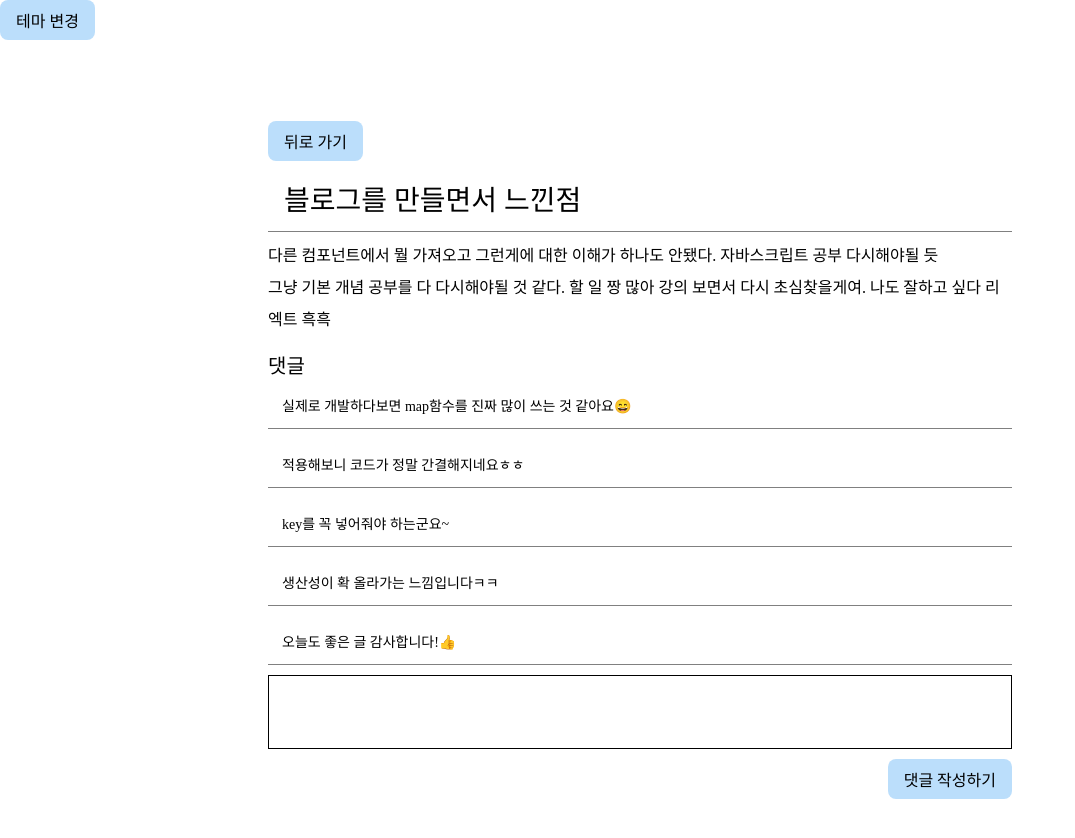
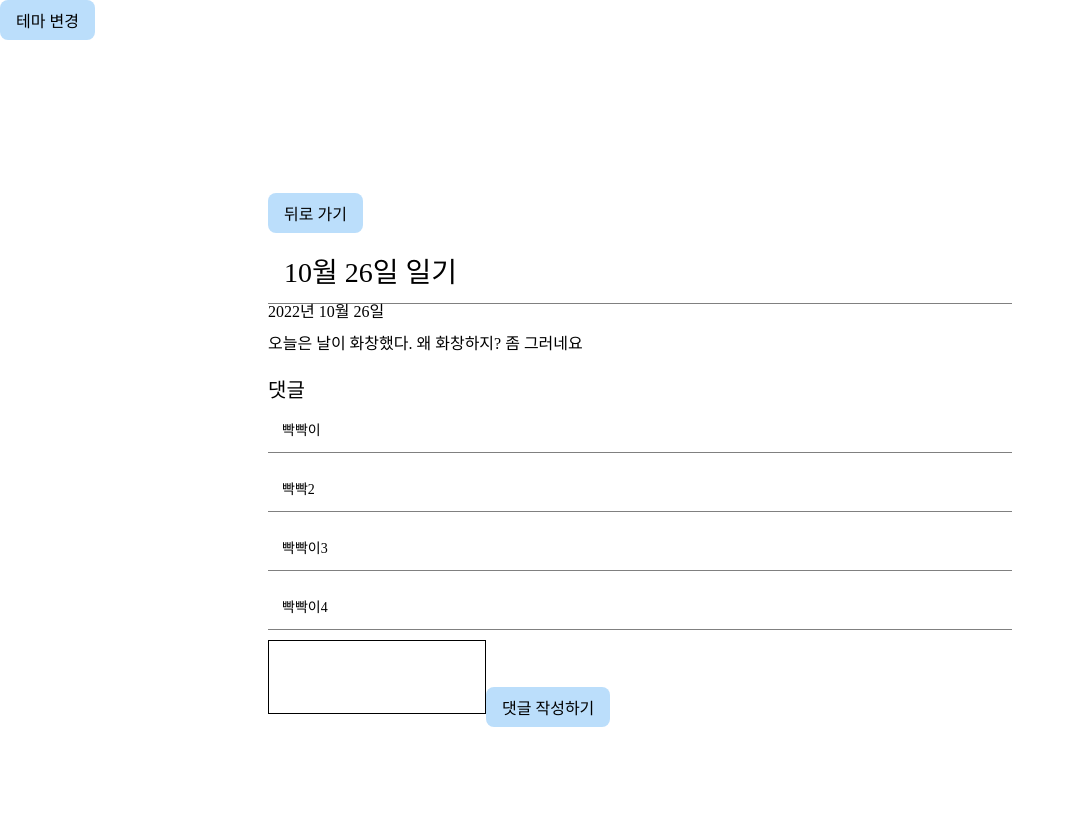
Before and after one commit to oxxun21/react_mini_blog, a React (Create React App) app: page /post/1 in a window 1280 px wide. Shown: the top 838 px of the page, without its empty margins (0-1075 px from the left). Built offline with nearby package versions, Linux system fonts and the light colour scheme.

Commit message:
댓글 추가 feat. 롬

```diff
--- a/src/App.js
+++ b/src/App.js
@@ -39,6 +39,146 @@ const darkMode = {
 function App(props) {
     const [ isDark, setIsDark ] = useState(false)
 
+
+    const [postItems, setPostItems] = useState([
+        {
+          id : "1",
+          title: "10월 26일 일기",
+          date: "2022년 10월 26일",
+          contents: "오늘은 날이 화창했다. 왜 화창하지? 좀 그러네요 ",
+          comments: [{
+            commentId : "1",
+            commentDate: "2022년 10월 31일",
+            comment:"빡빡이",
+          },{
+           commentId : "2",
+            commentDate: "2022년 11월 31일",
+            comment:"빡빡2",
+          },{
+            commentId: "3",
+            commentDate: "2022년 12월 31일",
+            comment:"빡빡이3",
+          },{
+            commentId : "4",
+            commentDate: "2022년 12월 31일",
+            comment:"빡빡이4",
+          }
+          ]
+        },
+        {
+            id : "2",
+          title: "10월 21일 일기",
+          date: "2022년 10월 21일",
+          contents: "오늘은 날이 화창했다. 왜 화창하지? 좀 그러네요 ",
+          comments: [{
+            commentId : "1",
+            commentDate: "2022년 10월 31일",
+            comment:"빡빡이",
+          },{
+           commentId : "2",
+            commentDate: "2022년 11월 31일",
+            comment:"빡빡2",
+          },{
+            commentId: "3",
+            commentDate: "2022년 12월 31일",
+            comment:"빡빡이3",
+          },{
+            commentId : "4",
+            commentDate: "2022년 12월 31일",
+            comment:"빡빡이4",
+          }
+          ]
+        },
+        {
+            id : "3",
+          title: "10월 25일 일기",
+          date: "2022년 10월 25일",
+          contents: "오늘은 날이 화창했다. 왜 화창하지? 좀 그러네요 ",
+          comments: [{
+            commentId : "1",
+            commentDate: "2022년 10월 31일",
+            comment:"빡빡이",
+          },{
+           commentId : "2",
+            commentDate: "2022년 11월 31일",
+            comment:"빡빡2",
+          },{
+            commentId: "3",
+            commentDate: "2022년 12월 31일",
+            comment:"빡빡이3",
+          },{
+            commentId : "4",
+            commentDate: "2022년 12월 31일",
+            comment:"빡빡이4",
+          }
+          ]
+        },
+        {
+            id : "4",
+          title: "10월 24일 일기",
+          date: "2022년 10월 24일",
+          contents: "오늘은 날이 화창했다. 왜 화창하지? 좀 그러네요 ",
+          comments: [{
+            commentId : "1",
+            commentDate: "2022년 10월 31일",
+            comment:"빡빡이",
+          },{
+           commentId : "2",
+            commentDate: "2022년 11월 31일",
+            comment:"빡빡2",
+          },{
+            commentId: "3",
+            commentDate: "2022년 12월 31일",
+            comment:"빡빡이3",
+          },{
+            commentId : "4",
+            commentDate: "2022년 12월 31일",
+            comment:"빡빡이4",
+          }
+          ]
+        },
+        {
+            id : "5",
+          title: "10월 23일 일기",
+          date: "2022년 10월 23일",
+          contents: "오늘은 날이 화창했다. 왜 화창하지? 좀 그러네요 ",
+          comments: [{
+            commentId : "1",
+            commentDate: "2022년 10월 31일",
+            comment:"빡빡이",
+          },{
+           commentId : "2",
+            commentDate: "2022년 11월 31일",
+            comment:"빡빡2",
+          },{
+            commentId: "3",
+            commentDate: "2022년 12월 31일",
+            comment:"빡빡이3",
+          },{
+            commentId : "4",
+            commentDate: "2022년 12월 31일",
+            comment:"빡빡이4",
+          }
+          ]
+        },
+      ]);
+
+      const commentUpdate = (object) =>{
+
+        let newCommnet ={
+          commentId : object.commentId,
+          commentDate: object.commentDate,
+          comment: object.comment
+        }
+
+      let oldData = [...postItems];
+
+     oldData[object.postId].comments = oldData[object.postId].comments.concat(newCommnet)
+
+    setPostItems(oldData);
+
+    }
+
     return (
         <BrowserRouter>
             <ThemeProvider theme={isDark ? darkMode : defalutTheme}>
@@ -46,9 +186,10 @@ function App(props) {
 
             <Routes>
                 <Route index element={<LogIn />} />
-                <Route path="main-pages" element={<MainPage />} />
+                <Route path="main-pages" element={<MainPage posts={postItems} />} />
                 <Route path="post-write" element={<PostWritePage />} />
-                <Route path="post/:postId" element={<PostViewPage />} />
+
+                <Route path="post/:postId" element={<PostViewPage posts={postItems} onCommentHandler={commentUpdate} />} />
             </Routes>
 
             </ThemeProvider>
--- a/src/component/list/CommentList.jsx
+++ b/src/component/list/CommentList.jsx
@@ -19,10 +19,12 @@ const Wrapper = styled.div`
 function CommentList(props) {
     const { comments } = props;
 
+
+
     return (
         <Wrapper>
             {comments.map((comment, index) => {
-                return <CommentListItem key={comment.id} comment={comment} />;
+                return <CommentListItem key={comment.commentId} comment={comment.comment} />;
             })}
         </Wrapper>
     );
--- a/src/component/list/CommentListItem.jsx
+++ b/src/component/list/CommentListItem.jsx
@@ -15,14 +15,15 @@ const Wrapper = styled.div`
 const ContentText = styled.p`
     font-size: 14px;
     padding: 14px;
-`;
+`
 
 function CommentListItem(props) {
     const { comment } = props;
 
+
     return (
         <Wrapper>
-            <ContentText>{comment.content}</ContentText>
+            <ContentText>{comment}</ContentText>
         </Wrapper>
     );
 }
--- a/src/component/list/PostList.jsx
+++ b/src/component/list/PostList.jsx
@@ -21,7 +21,7 @@ function PostList(props) {
 
     return (
         <Wrapper>
-            {posts.map((post, index) => {
+            {posts.map((post) => {
                 return (
                     <PostListItem
                         key={post.id}
--- a/src/component/page/MainPage.jsx
+++ b/src/component/page/MainPage.jsx
@@ -1,4 +1,4 @@
-import React, { usestate } from "react";
+import React, { useState } from "react";
 import { useNavigate } from "react-router-dom";
 import styled from "styled-components";
 import PostList from "../list/PostList";
@@ -69,16 +69,21 @@ const PostContain = styled.div`
     justify-content: center;
 `
 
-function MainPage(props) {
+function MainPage({userName, posts}) {
     const navigate = useNavigate();
     //const userName = useState(() => {JSON.stringify(window.localStorage.getItem("userName"))});
+
+
+const onClickLink = (item) => {
+  navigate(`/post/${item.id}`);
+}
 
     return (
         <Wrapper>
             <Container>
                 <TitleContain>
                     <MainTitleText>째잉이 미니 블로그</MainTitleText>
-                    <Hello>{props.userName}님, 안녕하세요.</Hello>
+                    <Hello>{userName}님, 안녕하세요.</Hello>
                 </TitleContain>
 
                 <ButtonContain>
@@ -92,10 +97,8 @@ function MainPage(props) {
 
                 <PostContain>
                     <PostList
-                        posts={data}
-                        onClickItem={(item) => {
-                            navigate(`/post/${item.id}`);
-                        }}
+                        posts={posts}
+                        onClickItem={onClickLink}
                     />
                 </PostContain>
             </Container>
--- a/src/component/page/PostViewPage.jsx
+++ b/src/component/page/PostViewPage.jsx
@@ -4,8 +4,12 @@ import styled from "styled-components";
 import CommentList from "../list/CommentList";
 import TextInput from "../ui/TextInput";
 import Button from "../ui/Button";
-import data from "../../data.json";
 import "../../font/AppFont.css";
+
+
+
+
+
 
 const Wrapper = styled.div`
     display: flex;
@@ -70,20 +74,39 @@ const CommentDiv = styled.div`
 `
 
 function PostViewPage(props) {
+
+
+
     const navigate = useNavigate();
+
     const { postId } = useParams();
 
-    const post = data.find((item) => {
-        return item.id == postId;   // ts때문에 === 써서 페이지 안보였었음 ㅡㅡ 바꾸지마
-    });
+    let postIdToDB = postId - "1";
 
     const [comment, setComment] = useState("");
+
+    const commentHandler = (event) => {
+        event.preventDefault()
+
+
+        let object = {
+
+            postId : postIdToDB,
+            commentId : Math.random(),
+            commentDate: "2022년 10월 31일",
+            comment : comment
+
+        }
+
+       props.onCommentHandler(object);
+
+    }
 
     return (
         <Wrapper>
             <PostContainer>
                 <ButtonContain>
-                <Button
+                    <Button
                         title="뒤로 가기"
                         onClick={() => {
                             navigate("/main-pages");
@@ -91,14 +114,15 @@ function PostViewPage(props) {
                     />
                 </ButtonContain>
 
-                <TitleText>{post.title}</TitleText>
-                <ContentText>{post.content}</ContentText>
+                <TitleText>{props.posts[postIdToDB].title}</TitleText>
+                <span>{props.posts[postIdToDB].date}</span>
+                <ContentText>{props.posts[postIdToDB].contents}</ContentText>
             </PostContainer>
 
             <CommentDiv>
                 <CommentLabel>댓글</CommentLabel>
-                <CommentList comments={post.comments} />
-
+                <CommentList comments={props.posts[postIdToDB].comments} />
+                <form onSubmit={commentHandler}>
                 <TextInput
                     height={40}
                     value={comment}
@@ -106,15 +130,10 @@ function PostViewPage(props) {
                         setComment(event.target.value);
                     }}
                 />
-
-                <CommentContain>
                 <Button
                     title="댓글 작성하기"
-                    onClick={() => {
-                        navigate("/main-pages");
-                    }}
                 />
-                </CommentContain>
+                </form>
             </CommentDiv>
         </Wrapper>
     );
--- a/src/component/page/PostWritePage.jsx
+++ b/src/component/page/PostWritePage.jsx
@@ -6,7 +6,6 @@ import Button from "../ui/Button";
 import "../../font/AppFont.css";
 import { CKEditor } from "@ckeditor/ckeditor5-react";
 import ClassicEditor from '@ckeditor/ckeditor5-build-classic';
-import { ReactHtmlParser } from 'node-html-parser';
 
 const Wrapper = styled.div`
     height: 100vh;
@@ -114,5 +113,5 @@ function PostWritePage(props) {
         </Wrapper>
     )
 }
-// viewContent 이거 했던 것처럼 댓글 작성은 구현할 수 있을거 같은데?
+
 export default PostWritePage;
```
